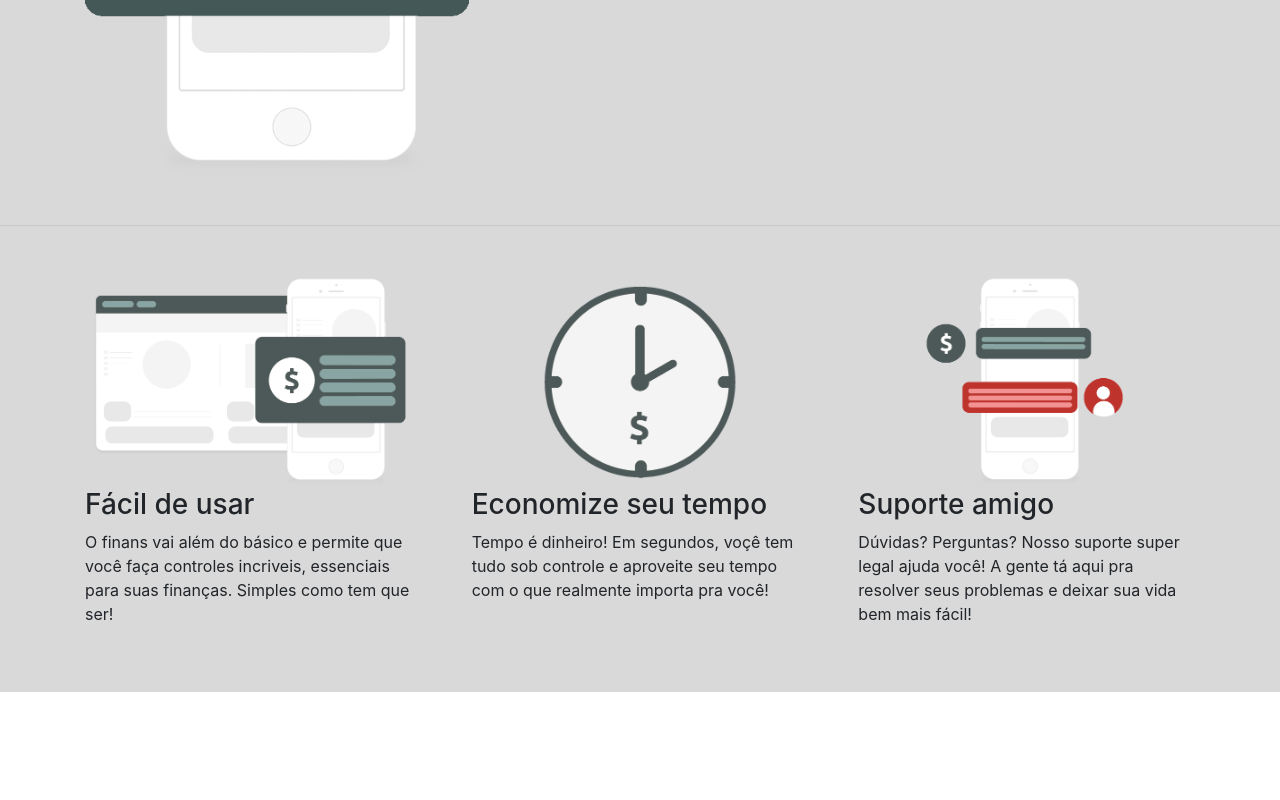
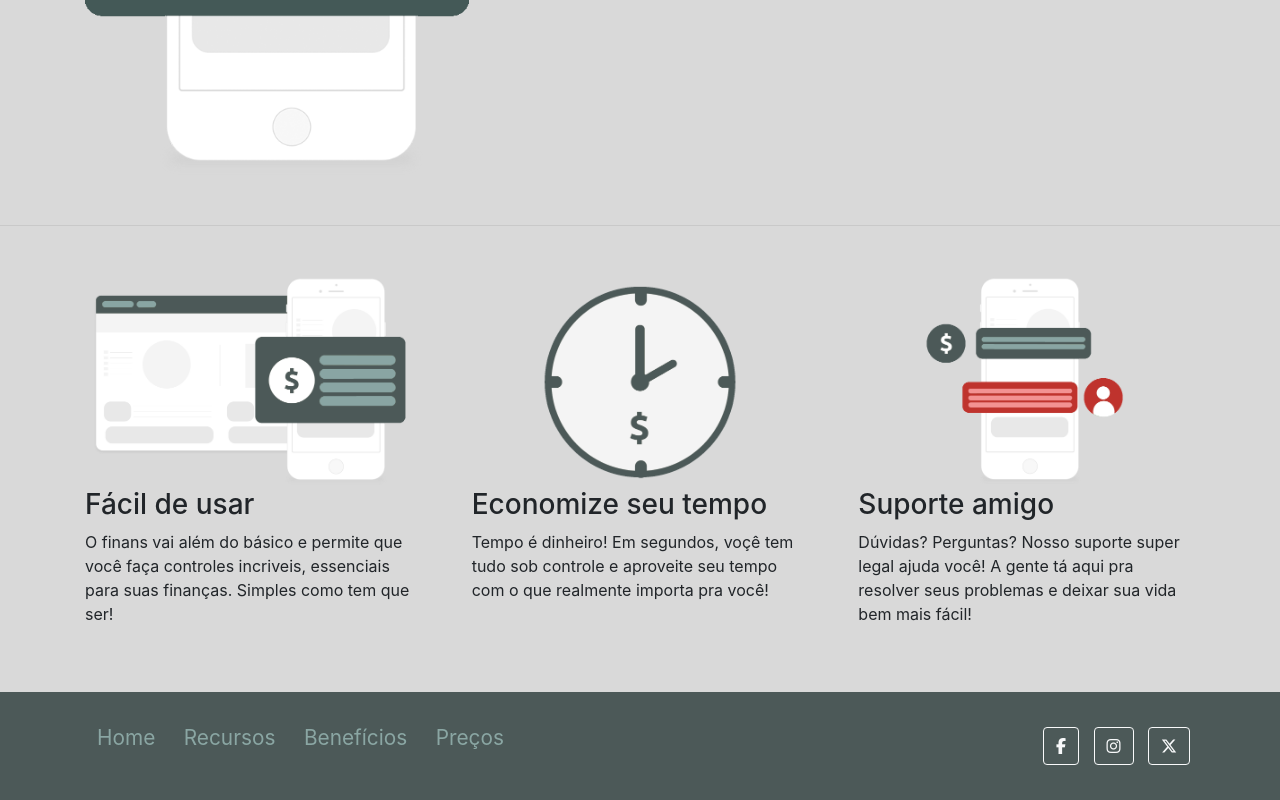
Before and after one commit to LuksDevs/Finans, a plain HTML site: page index.html in a window 1280 px wide. Shown: the part 1484-2284 px from the top of the page. Before the commit the page ends 2176 px from the top, so only its background shows below. Drawn offline with nearby package versions, Linux system fonts and the light colour scheme.

Commit message:
footer completed

```diff
--- a/index.html
+++ b/index.html
@@ -145,6 +145,29 @@
                 </div>
             </div>
         </section>
+        <footer>
+            <div class="container" id="footer_content">
+                <div>
+                    <p>
+                        <a href="index.html">Home</a>
+                        <a href="index.html">Recursos</a>
+                        <a href="index.html">Benefícios</a>
+                        <a href="index.html">Preços</a>
+                    </p>
+                </div>
+                <div id="social_media">
+                    <a href="www.facebook.com" class="btn btn-outline-light">
+                        <i class="fa-brands fa-facebook-f"></i>
+                    </a>
+                    <a href="www.instagram.com" class="btn btn-outline-light">
+                        <i class="fa-brands fa-instagram"></i>
+                    </a>
+                    <a href="www.instagram.com" class="btn btn-outline-light">
+                        <i class="fa-brands fa-x-twitter"></i>
+                    </a>
+                </div>
+            </div>
+        </footer>
     </main>
 
 
--- a/src/css/style.css
+++ b/src/css/style.css
@@ -119,6 +119,33 @@ div.box-style a:hover {
 
 }
 
+/* footer */
+
+footer {
+    background: #4C5958;
+    padding: 30px 0;
+}
+
+footer p a {
+    margin: 5px 12px;
+    font-size: 1.3rem;
+    color: #8AA6A3;
+}
+footer p a:hover {
+    text-decoration: none;
+    color: #127369;
+}
+
+#footer_content {
+    display: flex;
+    justify-content: space-between;
+}
+
+#social_media a {
+    margin: 5px 5px;
+}
+
+
 @media screen and (max-width: 700px) {
     #container_cards {
         flex-wrap: wrap;
```
